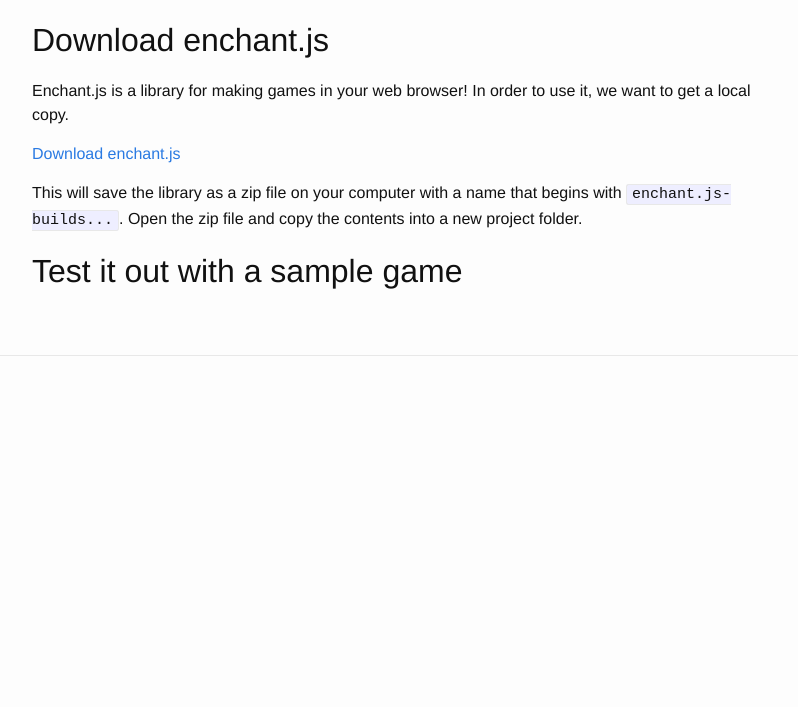
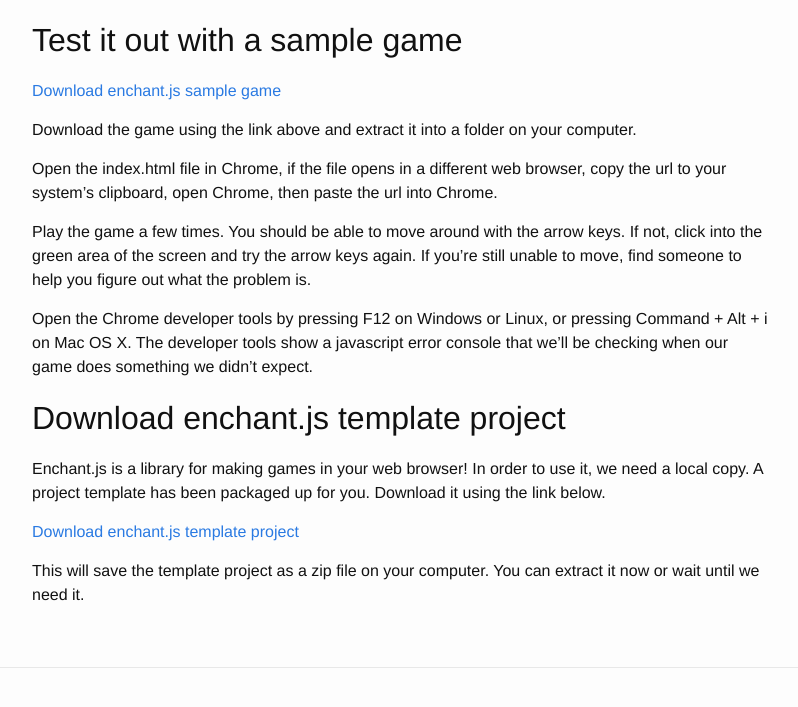
Before and after one commit to CoderDojoSV/intermediate-browser-games, a Jekyll site: the page built from _sections/00-setup.md, in a window 1280 px wide and 1400 px high, scrolled down 133 px. Shown: the part 657-1364 px from the top of the window, without its empty margins (238-1036 px from the left). Built offline with Jekyll 4.4.1, drawn with Linux system fonts in a browser that asks for light colours; before the commit the page ends 1221 px from its top, so only the background shows below that; some of the changed text lies outside the part shown.

Commit message:
Finish setup.

```diff
--- a/_sections/00-setup.md
+++ b/_sections/00-setup.md
@@ -5,7 +5,6 @@
 
 Before we can begin creating games, we need to make sure our computer is set up
 to play.
-
 
 ## Check your web browser
 
@@ -18,19 +17,37 @@
 
 ![chrome-up-to-date](https://cloud.githubusercontent.com/assets/358882/5829298/027d2ece-a0c5-11e4-9442-7503f9045dbd.png)
 
-As ong as you see "up to date" the version number or browser name are not
+As long as you see "up to date" the version number or browser name are not
 important.
 
-## Download enchant.js
+## Test it out with a sample game
+
+[Download enchant.js sample game](https://github.com/CoderDojoSV/intermediate-browser-games/releases/download/2015-01-23-a/tag.zip)
+
+Download the game using the link above and extract it into a folder on your
+computer.
+
+Open the index.html file in Chrome, if the file opens in a different web
+browser, copy the url to your system's clipboard, open Chrome, then paste the
+url into Chrome.
+
+Play the game a few times. You should be able to move around with the arrow
+keys. If not, click into the green area of the screen and try the arrow keys
+again. If you're still unable to move, find someone to help you figure out what
+the problem is.
+
+
+Open the Chrome developer tools by pressing F12 on Windows or Linux, or pressing
+Command + Alt + i on Mac OS X. The developer tools show a javascript error
+console that we'll be checking when our game does something we didn't expect.
+
+## Download enchant.js template project
 
 Enchant.js is a library for making games in your web browser! In order to use
-it, we want to get a local copy.
+it, we need a local copy. A project template has been packaged up for you.
+Download it using the link below.
 
-[Download
-enchant.js](https://github.com/uei/enchant.js-builds/archive/v0.8.2-b.zip)
+[Download enchant.js template project](https://github.com/CoderDojoSV/intermediate-browser-games/releases/download/2015-01-23-b/template.zip)
 
-This will save the library as a zip file on your computer with a name that
-begins with `enchant.js-builds...`. Open the zip file and copy the contents into
-a new project folder.
-
-## Test it out with a sample game
+This will save the template project as a zip file on your computer.
+You can extract it now or wait until we need it.
```
